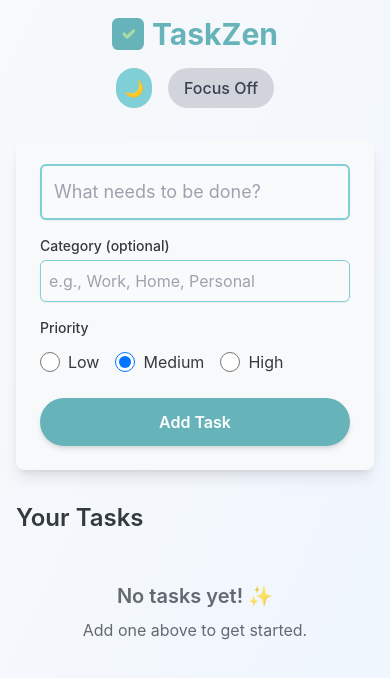
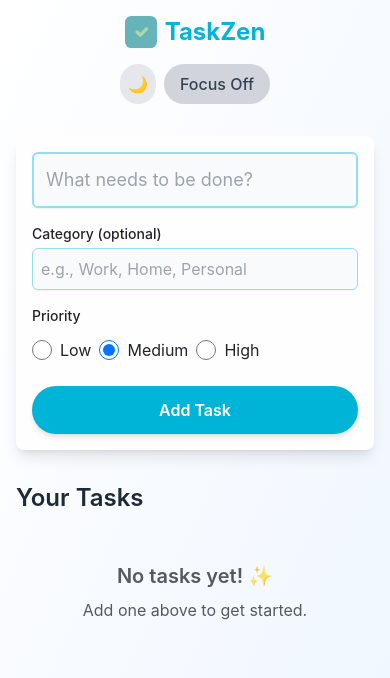
Before and after one commit to ABiR994/TaskZen, a React (Create React App) app: page / in a window 390 px wide. Shown: the top 678 px of the page. Built offline with nearby package versions, Linux system fonts and the light colour scheme.

Commit message:
feat: Implement responsive UI and enhance light mode

```diff
--- a/src/App.js
+++ b/src/App.js
@@ -99,18 +99,18 @@ function App() {
     <div className={`min-h-screen font-sans transition-colors duration-300
       ${isDarkMode
         ? 'bg-gradient-to-br from-background-dark to-gray-900 text-text-dark'
-        : 'bg-gradient-to-br from-background-light to-blue-50 text-text-light'
+        : 'bg-gradient-to-br from-white to-blue-50 text-gray-800'
       }`}>
-      <header className="container mx-auto p-4 flex flex-col sm:flex-row justify-between items-center sm:items-start space-y-4 sm:space-y-0">
+      <header className="container mx-auto p-4 flex flex-col sm:flex-row justify-between items-center space-y-4 sm:space-y-0">
         <div className="flex items-center space-x-2">
           {/* Logo Integration */}
           <img src={process.env.PUBLIC_URL + '/logo.svg'} alt="TaskZen Logo" className="h-8 w-8" />
-          <h1 className="text-3xl font-bold text-primary">TaskZen</h1>
+          <h1 className="text-2xl font-bold text-primary sm:text-3xl">TaskZen</h1>
         </div>
-        <div className="flex items-center space-x-4">
+        <div className="flex items-center space-x-2 sm:space-x-4">
           <button
             onClick={toggleDarkMode}
-            className="p-2 rounded-full bg-primary-light dark:bg-primary-dark hover:brightness-110 transition-all duration-300 transform hover:scale-110"
+            className="p-2 rounded-full bg-gray-200 dark:bg-primary-dark hover:brightness-110 transition-all duration-300 transform hover:scale-110"
             aria-label="Toggle dark mode"
           >
             {isDarkMode ? '☀️' : '🌙'}
--- a/src/components/TaskForm.js
+++ b/src/components/TaskForm.js
@@ -60,7 +60,7 @@ function TaskForm({ addTask, existingCategories }) {
   };
 
   return (
-    <form onSubmit={handleSubmit} className="mb-8 p-6 rounded-lg shadow-lg bg-background-light dark:bg-background-dark transition-colors duration-300">
+    <form onSubmit={handleSubmit} className="mb-8 p-4 sm:p-6 rounded-lg shadow-lg bg-background-light dark:bg-background-dark transition-colors duration-300">
       <div className="mb-4">
         <input
           type="text"
@@ -103,7 +103,7 @@ function TaskForm({ addTask, existingCategories }) {
 
         <div>
           <label className="block text-sm font-medium mb-1 text-text-light dark:text-text-dark">Priority</label>
-          <div className="flex space-x-4 pt-2 text-base">
+          <div className="flex space-x-2 sm:space-x-4 pt-2 text-base">
             {['low', 'medium', 'high'].map((p) => (
               <label key={p} className="inline-flex items-center cursor-pointer">
                 <input
--- a/src/components/TaskItem.js
+++ b/src/components/TaskItem.js
@@ -121,17 +121,17 @@ function TaskItem({ task, toggleComplete, deleteTask, editTask }) {
               onChange={() => toggleComplete(task.id)}
               className="form-checkbox h-6 w-6 text-primary dark:text-primary-light rounded focus:ring-primary-light transition-all duration-300 transform scale-100 hover:scale-110"
             />
-            <span className={`ml-3 text-lg sm:text-xl ${task.completed ? 'text-gray-500 dark:text-gray-400 line-through' : 'text-text-light dark:text-text-dark'}`}>
+            <span className={`ml-3 text-lg sm:text-xl ${task.completed ? 'text-gray-600 dark:text-gray-400 line-through' : 'text-text-light dark:text-text-dark'}`}>
               {task.text}
             </span>
           </label>
           <div className="flex flex-col sm:flex-row items-start sm:items-center text-sm mt-1 sm:mt-0 sm:space-x-2 space-y-1 sm:space-y-0 ml-9">
             {task.category && (
-              <span className="px-2 py-0.5 rounded-full bg-gray-200 text-gray-700 dark:bg-gray-700 dark:text-gray-300 text-xs">
+              <span className="px-2 py-0.5 rounded-full bg-gray-200 text-gray-800 dark:bg-gray-700 dark:text-gray-300 text-xs">
                 {task.category}
               </span>
             )}
-            <span className={`px-2 py-0.5 rounded-full text-xs capitalize ${priorityColors[task.priority]}`}>
+            <span className={`px-2 py-0.5 rounded-full text-xs capitalize ${priorityColors[task.priority]} ${task.priority === 'high' ? 'bg-red-400 text-red-900' : ''}`}>
               {task.priority}
             </span>
           </div>
@@ -150,7 +150,7 @@ function TaskItem({ task, toggleComplete, deleteTask, editTask }) {
             </button>
             <button
               onClick={handleCancelEdit}
-              className="px-4 py-2 bg-gray-400 text-white rounded-md hover:bg-gray-500 transition-all duration-300 transform hover:scale-105 text-sm sm:text-base"
+              className="px-4 py-2 bg-gray-300 text-gray-800 rounded-md hover:bg-gray-400 transition-all duration-300 transform hover:scale-105 text-sm sm:text-base"
               aria-label="Cancel editing"
             >
               Cancel
@@ -167,7 +167,7 @@ function TaskItem({ task, toggleComplete, deleteTask, editTask }) {
             </button>
             <button
               onClick={handleDelete}
-              className="p-2 text-red-500 dark:text-red-400 hover:text-red-700 dark:hover:text-red-300 transition-colors duration-300 transform hover:scale-110"
+              className="p-2 text-red-600 dark:text-red-400 hover:text-red-700 dark:hover:text-red-300 transition-colors duration-300 transform hover:scale-110"
               aria-label="Delete task"
             >
               🗑️
--- a/tailwind.config.js
+++ b/tailwind.config.js
@@ -7,20 +7,20 @@ module.exports = {
     extend: {
       colors: {
         'primary': {
-          DEFAULT: '#66b3ba', // Serene Teal/Aqua
-          light: '#80ced6',
+          DEFAULT: '#00b4d8', // Deeper, richer Teal
+          light: '#90e0ef', // Softer, pastel Teal
           dark: '#529197',
         },
         'accent': {
-          DEFAULT: '#aad9a9', // Soft Green
-          light: '#c2e3c2',
+          DEFAULT: '#66cc66', // Slightly deeper green
+          light: '#99e699', // More vibrant light green
           dark: '#8ebc8e',
         },
-        'background-light': '#f8f9fa', // Off-white
-        'background-dark': '#1f2937', // Dark Gray
-        'text-light': '#343a40', // Dark Gray
-        'text-dark': '#e2e8f0', // Light Blue-Gray
-        'completed-light': '#ced4da', // Muted gray for completed tasks
+        'background-light': '#fefefe', // Warmer off-white
+        'background-dark': '#1f2937',
+        'text-light': '#212529', // Softer dark gray
+        'text-dark': '#e2e8f0',
+        'completed-light': '#e0f2f7', // Lighter, hint of primary for completed tasks
         'completed-dark': '#4a5568', // Darker gray for completed tasks
       },
       fontFamily: {
```
